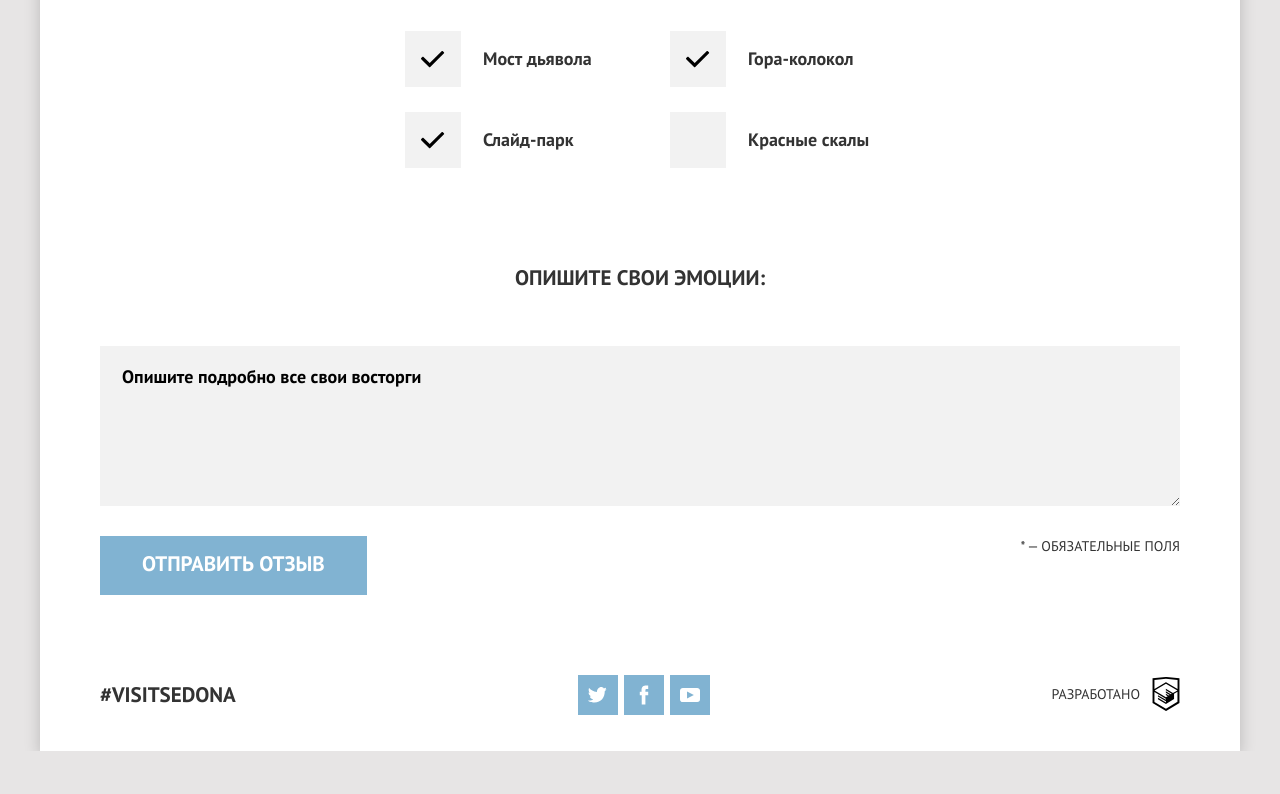
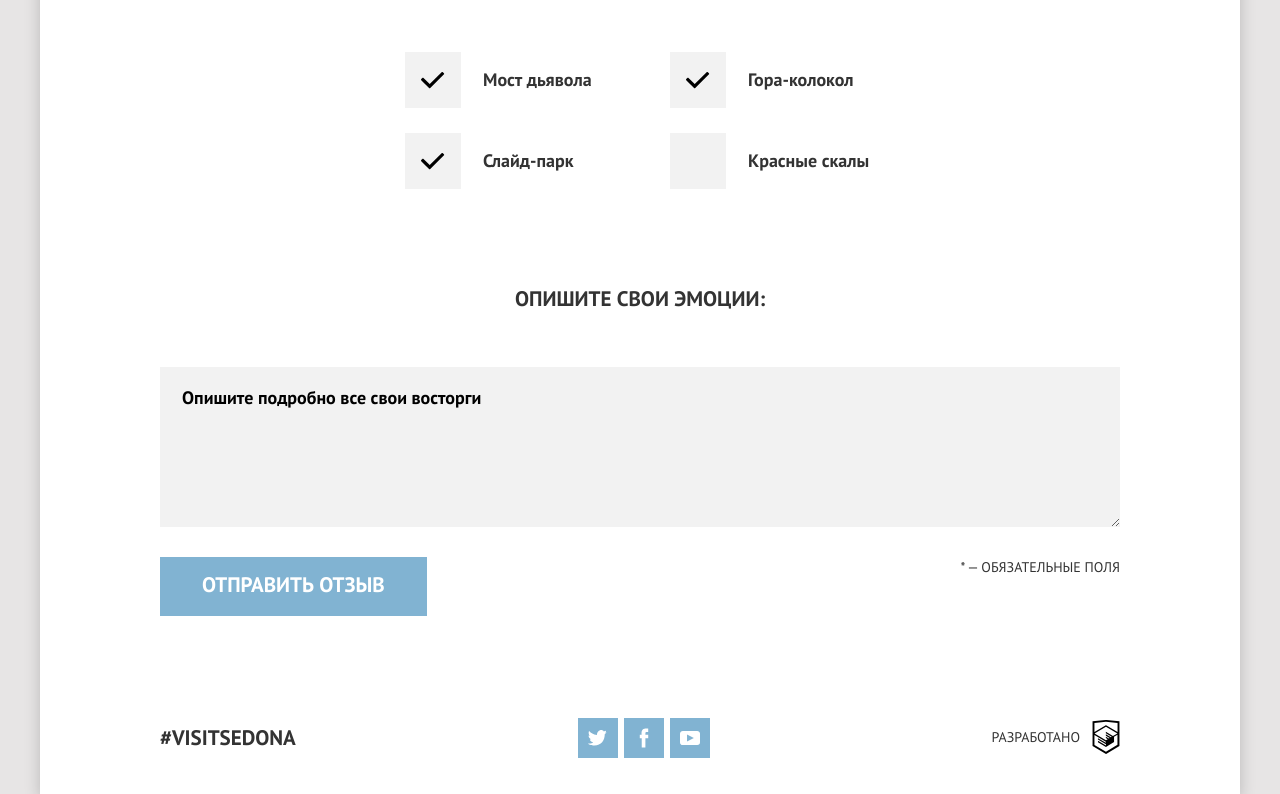
Before and after one commit to bruzhmelev/html-school-2-sandbox, a website: page form.html in a window 1280 px wide. Shown: the part 1358-2152 px from the top of the page. Before the commit the page ends 2109 px from the top, so only its background shows below. Drawn offline with Linux system fonts and the light colour scheme.

Commit message:
1200px paddings

```diff
--- a/styles/blocks/footer.css
+++ b/styles/blocks/footer.css
@@ -13,3 +13,9 @@
         padding: 36px 60px;
     }
 }
+
+@media (min-width: 1200px) {
+    .footer {
+        padding: 36px 120px;
+    }
+}
--- a/styles/blocks/review-form.css
+++ b/styles/blocks/review-form.css
@@ -213,3 +213,30 @@
         justify-content: space-between;
     }
 }
+
+@media (min-width: 1200px) {
+    .review-form {
+        padding-bottom: 66px;
+    }
+
+    .review-form__fieldset {
+        padding-left: 120px;
+        padding-right: 120px;
+    }
+
+    .review-form__introduce-yourself {
+        padding-left: 79px;
+    }
+
+    .review-form__footer {
+        padding: 0 120px;
+    }
+
+    .review-form__contacts .review-form__fieldset-legend {
+        margin-bottom: 72px;
+    }
+
+    .review-form__button-container {
+        margin: 0;
+    }
+}
--- a/styles/blocks/review.css
+++ b/styles/blocks/review.css
@@ -25,3 +25,10 @@
         margin-bottom: 32px;
     }
 }
+
+@media (min-width: 1200px) {
+    .review {
+        padding-top: 114;
+        padding-bottom: 37px;
+    }
+}
```
